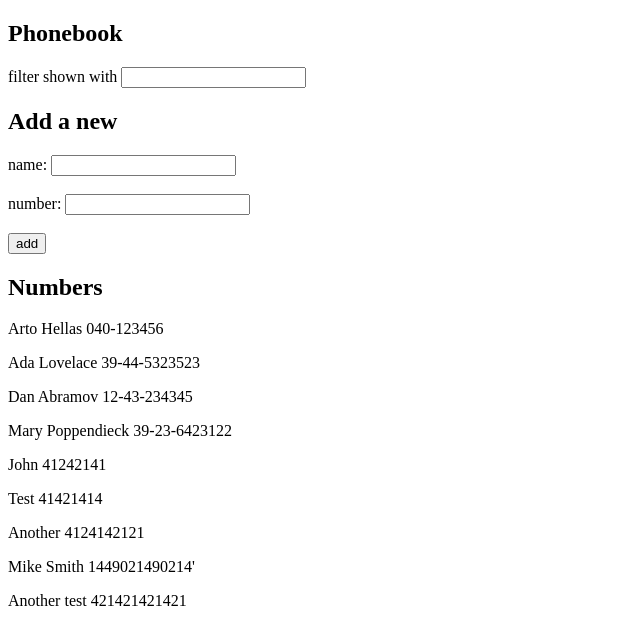
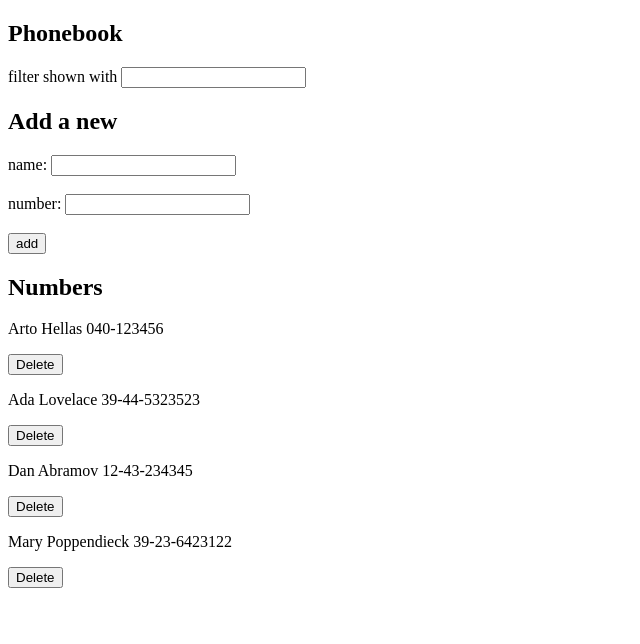
Before and after one commit to kpav33/fullstackopen, a React (Create React App) app in the folder part2/phonebook/: page / in a window 1280 px wide. Shown: the top 644 px of the page, without its empty margins (0-640 px from the left). Built offline with nearby package versions, Linux system fonts and the light colour scheme; data requests are answered from the project's data file.

Commit message:
Add part2 exercise 2.17. solution

```diff
--- a/part2/phonebook/db.json
+++ b/part2/phonebook/db.json
@@ -19,31 +19,6 @@
       "name": "Mary Poppendieck",
       "number": "39-23-6423122",
       "id": 4
-    },
-    {
-      "name": "John ",
-      "number": "41242141",
-      "id": 5
-    },
-    {
-      "name": "Test",
-      "number": "41421414",
-      "id": 6
-    },
-    {
-      "name": "Another",
-      "number": "4124142121",
-      "id": 7
-    },
-    {
-      "name": "Mike Smith",
-      "number": "1449021490214'",
-      "id": 8
-    },
-    {
-      "name": "Another test",
-      "number": "421421421421",
-      "id": 9
     }
   ]
 }
--- a/part2/phonebook/src/App.js
+++ b/part2/phonebook/src/App.js
@@ -33,6 +33,18 @@ function App() {
     setFilter(event.target.value);
   }
 
+  // Handle deleting a person
+  function handleDeletePerson(id, name) {
+    if (window.confirm(`Delete ${name}?`)) {
+      personService.deletePerson(id).then((response) => {
+        setPersons((prevPersons) =>
+          prevPersons.filter((person) => person.id !== id)
+        );
+      });
+    }
+  }
+
+  // Handle form submitting
   function handleFormSubmit(event) {
     event.preventDefault();
     if (newName === "" || newNumber === "") {
@@ -81,7 +93,11 @@ function App() {
       />
 
       <h2>Numbers</h2>
-      <Persons persons={persons} filter={filter} />
+      <Persons
+        persons={persons}
+        filter={filter}
+        handleDeletePerson={handleDeletePerson}
+      />
     </div>
   );
 }
--- a/part2/phonebook/src/components/Person.js
+++ b/part2/phonebook/src/components/Person.js
@@ -1,9 +1,12 @@
 import React from "react";
 
-export default function Person({ name, number }) {
+export default function Person({ name, number, id, handleDeletePerson }) {
   return (
-    <p>
-      {name} {number}
-    </p>
+    <>
+      <p>
+        {name} {number}
+      </p>
+      <button onClick={() => handleDeletePerson(id, name)}>Delete</button>
+    </>
   );
 }
--- a/part2/phonebook/src/components/Persons.js
+++ b/part2/phonebook/src/components/Persons.js
@@ -1,13 +1,19 @@
 import React from "react";
 import Person from "./Person";
 
-export default function Persons({ persons, filter }) {
+export default function Persons({ persons, filter, handleDeletePerson }) {
   const personsDisplay = persons
     .filter((person) =>
       person.name.toLowerCase().includes(filter.toLowerCase())
     )
     .map((person) => (
-      <Person key={person.id} name={person.name} number={person.number} />
+      <Person
+        key={person.id}
+        name={person.name}
+        number={person.number}
+        id={person.id}
+        handleDeletePerson={handleDeletePerson}
+      />
     ));
 
   return <div>{personsDisplay}</div>;
--- a/part2/phonebook/src/services/persons.js
+++ b/part2/phonebook/src/services/persons.js
@@ -16,6 +16,11 @@ function update(id, newObject) {
   return request.then((response) => response.data);
 }
 
-const personService = { getAll, create, update };
+function deletePerson(id) {
+  const request = axios.delete(`${baseUrl}/${id}`);
+  return request.then((response) => response.data);
+}
+
+const personService = { getAll, create, update, deletePerson };
 
 export default personService;
```
